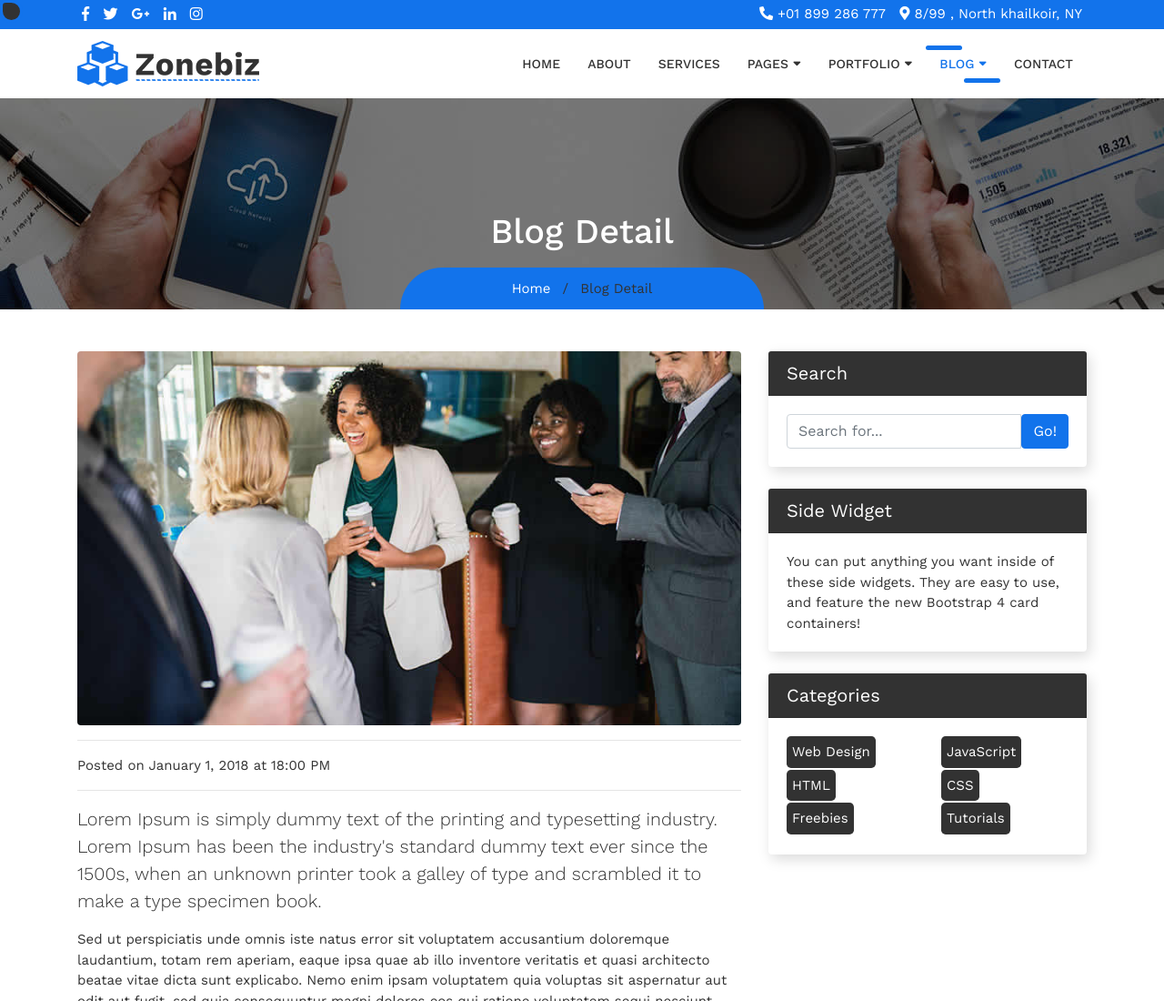
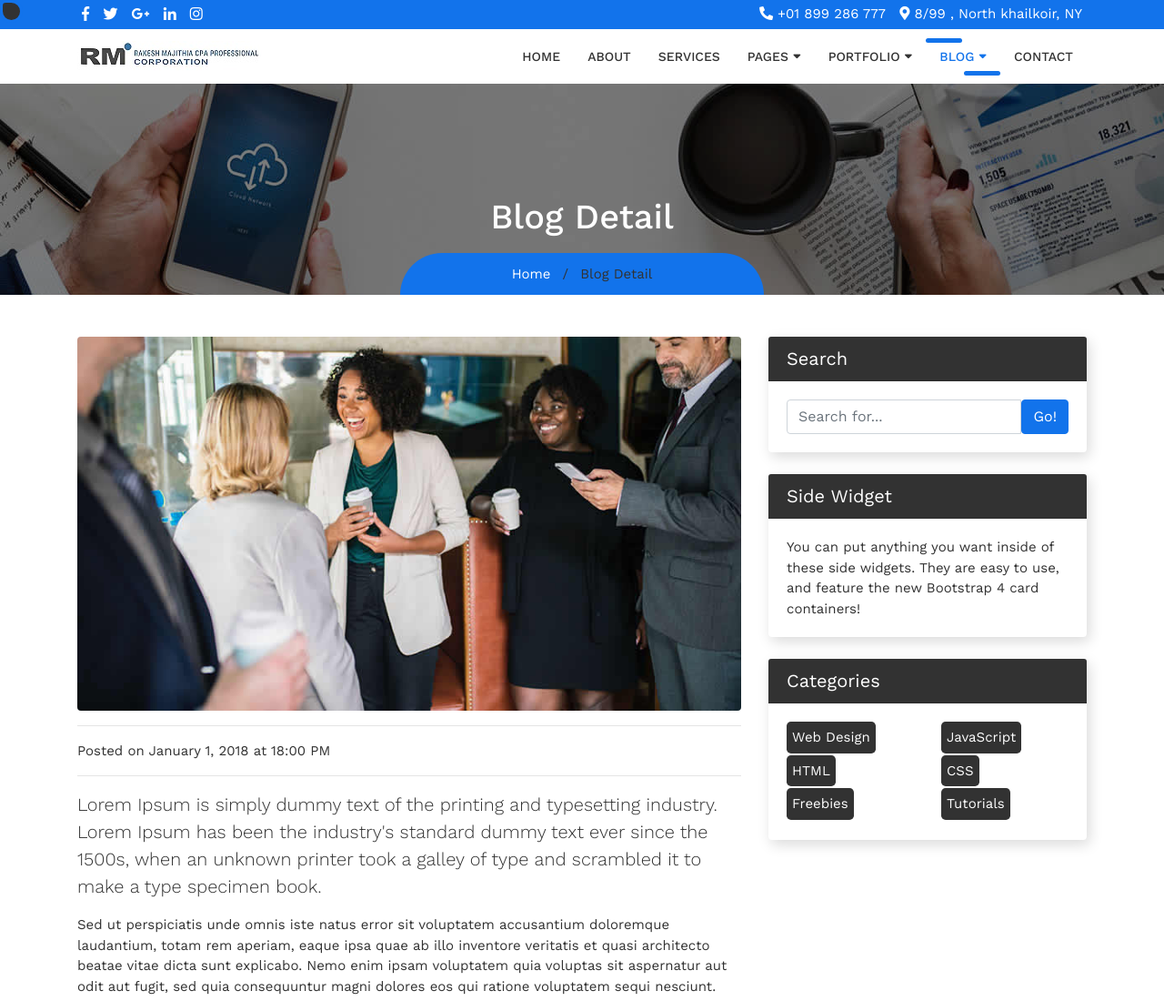
Before and after one commit to Pavan0668/zonebiz, a plain HTML site: page blog-post.html in a window 1280 px wide. Shown: the top 1100 px of the page at 91% size. Drawn offline with nearby package versions, Linux system fonts and the light colour scheme.

Commit message:
Latest Changes Done

```diff
--- a/blog-post.html
+++ b/blog-post.html
@@ -45,7 +45,7 @@
     <nav class="navbar navbar-expand-lg navbar-dark bg-light top-nav">
         <div class="container">
             <a class="navbar-brand" href="index.html">
-				<img src="images/logo.png" alt="logo" />
+				<img src="images/logo-light.jpg" alt="logo" />
             </a>
             <button class="navbar-toggler navbar-toggler-right" type="button" data-toggle="collapse" data-target="#navbarResponsive" aria-controls="navbarResponsive" aria-expanded="false" aria-label="Toggle navigation">
 				<span class="fas fa-bars"></span>
```
Also changed, not shown: blog.html (+1 -1 lines), contact.html (+1 -1 lines).
